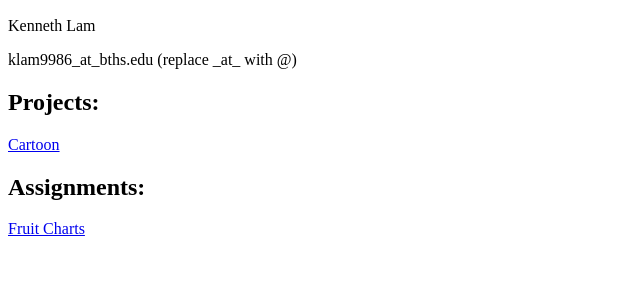
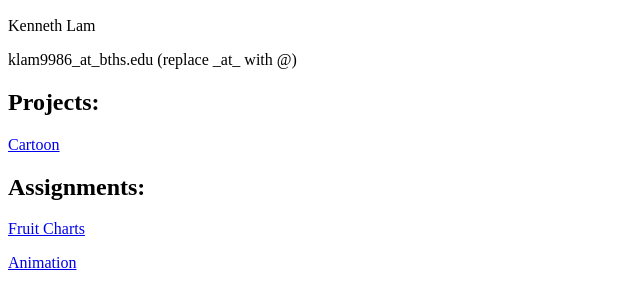
Before and after one commit to PrimeNoodles/CISC-3610-Multimedia-Programming-Spring-2020, a plain HTML site: page index.html in a window 1280 px wide. Shown: the part 50-356 px from the top of the page, without its empty margins (0-640 px from the left). Drawn offline with Linux system fonts and the light colour scheme.

Commit message:
Changed index

```diff
--- a/index.html
+++ b/index.html
@@ -19,6 +19,7 @@ klam9986_at_bths.edu (replace _at_ with @)
 
 <h2>Assignments:</h2>
 <p><a href="CISC3610MultiMediaSpring2020/Labs/KennethLamFruitChartsLab.html"> Fruit Charts </a></p>
+<p><a href="CISC3610MultiMediaSpring2020/Labs/Animated_Numbers/Index.html"> Animation </a></p>
 
 </body>
 </html>
```
